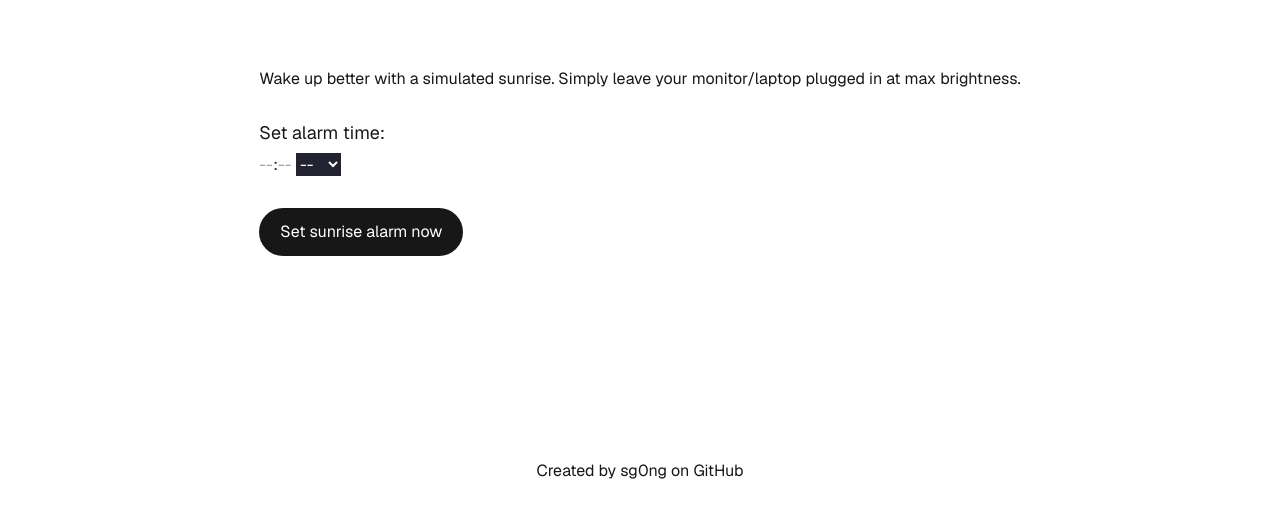
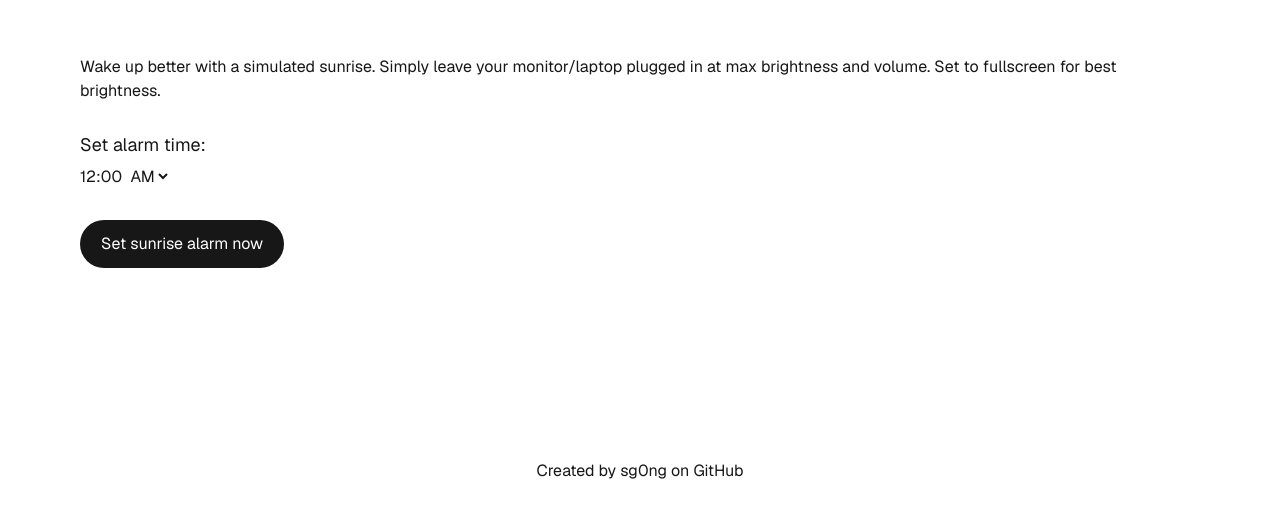
Before and after one commit to sg0ng/sunrise, a Next.js app: page / in a window 1280 px wide. Shown: the part 239-756 px from the top of the page. Built offline with nearby package versions, Linux system fonts and the light colour scheme; no server answers.

Commit message:
working base version

```diff
--- a/app/globals.css
+++ b/app/globals.css
@@ -9,8 +9,8 @@
 
 @media (prefers-color-scheme: dark) {
   :root {
-    --background: #222230;
-    --foreground: #ffffff;
+    --background: #000000;
+    --foreground: #8f8980;
   }
 }
 
@@ -22,7 +22,7 @@ body {
 
 p {
   color: var(--foreground);
-  background: var(--background);
+  background: transparent;
   font-size: 18px;
 }
 
@@ -33,19 +33,18 @@ p {
 
 .timepicker input {
   background-color: transparent;
-  color: #FFFFFF;
+  color: var(--foreground);
   min-width: auto;
   font-size: 16px;
 }
 
 .timepicker select {
-  background-color: #222230;
-  color: #FFFFFF;
+  background-color: transparent;
+  color: var(--foreground);
   font-size: 16px;
 }
 
 .timepicker input::-webkit-outer-spin-button,
 .timepicker input::-webkit-inner-spin-button {
   -webkit-appearance: none;
-  margin: 0;
 }
--- a/app/page.tsx
+++ b/app/page.tsx
@@ -1,38 +1,132 @@
 'use client'
-import Image from "next/image";
-import React, { useState } from 'react';
+
+import useSound from 'use-sound';
+import React, { useEffect, useState } from 'react';
 import TimePicker from 'react-time-picker';
 import 'react-clock/dist/Clock.css';
 
 export default function Home() {
-  const [value, onChange] = useState('');
+  const [time, setTime] = useState('00:00');
+  const [backgroundColor, setBackgroundColor] = useState("#222230");
+  const [play, { stop }] = useSound('/birds.mp3', {loop: true, interrupt: true});
+  const [isAlarmSet, setIsAlarmSet] = useState(false);
+  const [isTime, setIsTime] = useState(false);
+  const [hasPlayed, setHasPlayed] = useState(false);
+  const handleKeyDown = (e) => {
+    if (e.key === 'Enter') {
+      setIsAlarmSet(true);
+    }
+  }
+
+  useEffect(() => {
+    if (!isAlarmSet) return;
+
+    const interval = setInterval(() => {
+      const now = new Date();
+      const alarm = new Date();
+      const [hours, minutes] = time.split(':');
+
+      alarm.setHours(parseInt(hours, 10));
+      alarm.setMinutes(parseInt(minutes, 10));
+
+      const startSunriseTime = new Date(alarm.getTime() - 30 * 60000);
+
+      if (now.getHours() === alarm.getHours() && now.getMinutes() === alarm.getMinutes() && !hasPlayed) {
+        setIsTime(true);
+        setHasPlayed(true);
+        play();
+      }
+
+      if (now >= startSunriseTime && now <= alarm) {
+        const progress = (now.getTime() - startSunriseTime.getTime()) / (30 * 60000);
+        const r = Math.floor(34 + (191 * progress));
+        const g = Math.floor(34 + (176 * progress));
+        const b = Math.floor(48 + (85 * progress));
+        setBackgroundColor(`rgb(${r}, ${g}, ${b})`);
+      }
+    }, 1000);
+
+
+    return () => clearInterval(interval);
+  }, [time, play, isAlarmSet, hasPlayed]);
+
+  if (isAlarmSet) {
+
+    if (isTime) { // if alarm going off
+      return (
+        <div
+        style={{
+          backgroundColor,
+          transition: 'background-color 3s ease',
+          minHeight: '100vh'
+        }}
+        className="grid place-items-center"
+      >
+        <div className="text-center">
+          <button
+            className="rounded-full border border-solid border-[#746a5b] dark:border-[#8f8980] transition-colors flex items-center justify-center hover:bg-[#f2f2f2] dark:hover:bg-[#1a1a1a] hover:border-transparent text-sm sm:text-base h-10 sm:h-12 px-4 sm:px-5 sm:min-w-44"
+            onClick={() => [setIsAlarmSet(false), setIsTime(false), setHasPlayed(false), stop()]}
+          >
+            Stop alarm
+          </button>
+        </div>
+      </div>
+      );
+    }
+
+    return ( // if not time to wake up
+      <div
+        style={{
+          backgroundColor,
+          transition: 'background-color 3s ease',
+          minHeight: '100vh'
+        }}
+        className="grid place-items-center"
+      >
+        <div className="grid grid-rows-[20px_1fr_20px] items-center justify-items-center p-12 pb-20 gap-16 sm:p-24 font-[family-name:var(--font-geist-sans)]">
+          <h1 className="list-inside list-decimal text-sm text-center sm:text-left font-[family-name:var(--font-geist-sans)]"
+          >
+            Waking up at: {time}
+          </h1>
+          <button
+            className="rounded-full border border-solid border-[#746a5b] dark:border-[#8f8980] transition-colors flex items-center justify-center hover:bg-[#f2f2f2] dark:hover:bg-[#1a1a1a] hover:border-transparent text-sm sm:text-base h-10 sm:h-12 px-4 sm:px-5 sm:min-w-44"
+            onClick={() => setIsAlarmSet(false)}
+          >
+            Cancel alarm
+          </button>
+        </div>
+      </div>
+    );
+  }
+
   return (
-    <div className="grid grid-rows-[20px_1fr_20px] items-center justify-items-center min-h-screen p-8 pb-20 gap-16 sm:p-20 font-[family-name:var(--font-geist-sans)]">
+    <div className="grid grid-rows-[20px_1fr_20px] items-center justify-items-center min-h-screen p-8 pb-20 gap-16 sm:p-20 font-[family-name:var(--font-geist-sans)]"
+    >
+
       <main className="flex flex-col gap-8 row-start-2 items-center sm:items-start">
-        Wake up better with a simulated sunrise. Simply leave your monitor/laptop plugged in at max brightness.
+        Wake up better with a simulated sunrise. Simply leave your monitor/laptop plugged in at max brightness and volume. Set to fullscreen for best brightness.
         <ol className="list-inside list-decimal text-sm text-center sm:text-left font-[family-name:var(--font-geist-sans)]">
           <p>Set alarm time:</p>
           <TimePicker
-            onChange={onChange}
-            value={value}
+            onChange={setTime}
+            value={time}
             className={'timepicker'}
             disableClock={true}
             clearIcon={null}
-
+            onKeyDown={handleKeyDown}
             />
         </ol>
 
         <div className="flex gap-4 items-center flex-col sm:flex-row">
-          <a
+        <button
             className="rounded-full border border-solid border-transparent transition-colors flex items-center justify-center bg-foreground text-background gap-2 hover:bg-[#383838] dark:hover:bg-[#ccc] text-sm sm:text-base h-10 sm:h-12 px-4 sm:px-5"
-            href="https://vercel.com/new?utm_source=create-next-app&utm_medium=appdir-template-tw&utm_campaign=create-next-app"
-            target="_blank"
-            rel="noopener noreferrer"
+            onClick={() => setIsAlarmSet(true)}
           >
             Set sunrise alarm now
-          </a>
+          </button>
         </div>
       </main>
+
       <footer className="row-start-3 flex gap-6 flex-wrap items-center justify-center">
         <a
           className="flex items-center gap-2 hover:underline hover:underline-offset-4"
--- a/package.json
+++ b/package.json
@@ -12,7 +12,8 @@
     "next": "15.1.3",
     "react": "^19.0.0",
     "react-dom": "^19.0.0",
-    "react-time-picker": "^7.0.0"
+    "react-time-picker": "^7.0.0",
+    "use-sound": "^4.0.3"
   },
   "devDependencies": {
     "@eslint/eslintrc": "^3",
```
Also changed, not shown: 2 other files (tests, documents, lock files or other folders).
